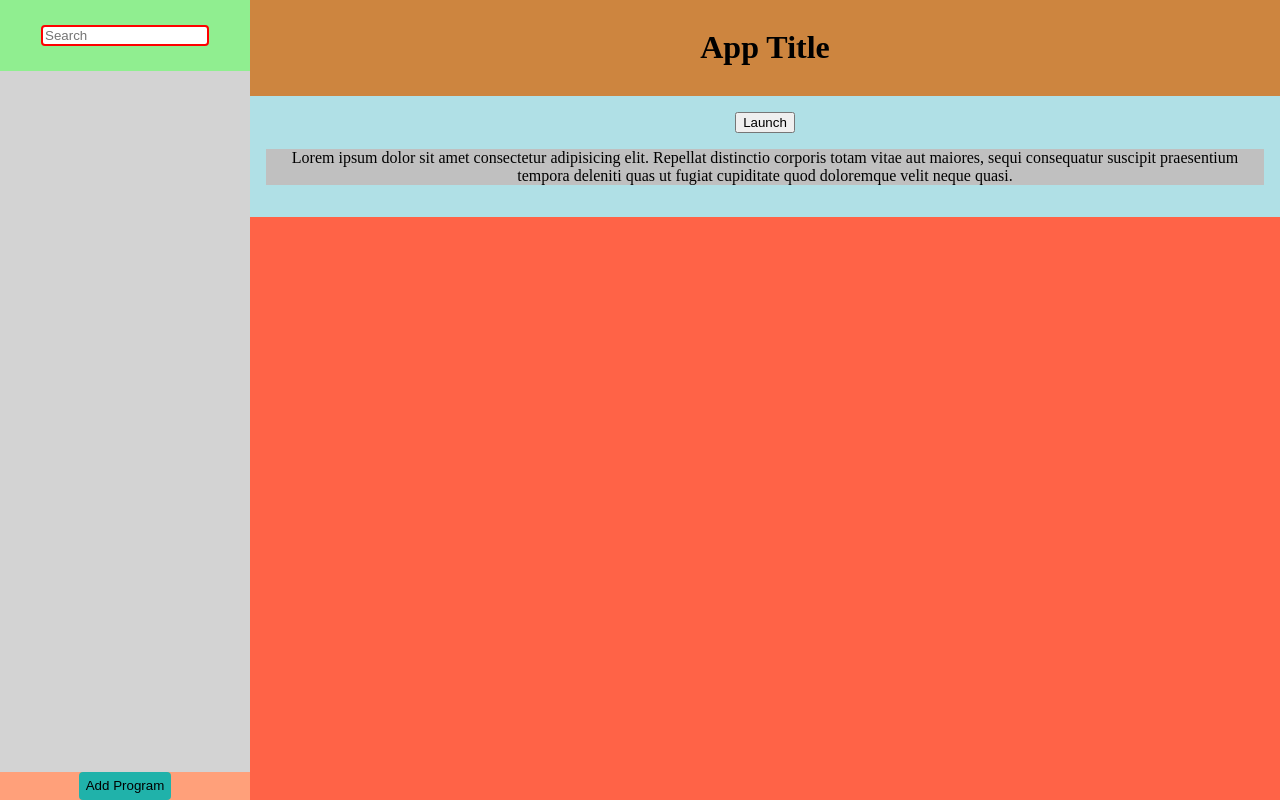
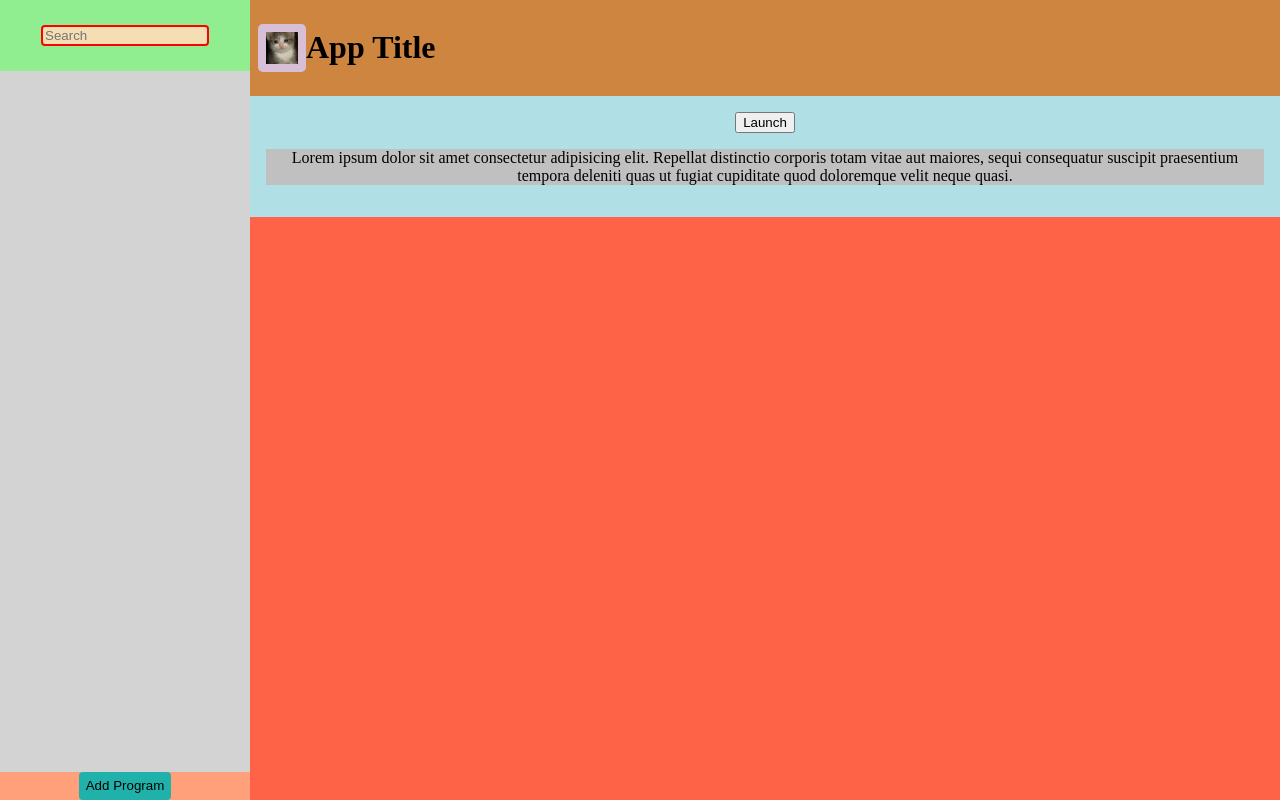
Before and after one commit to Swift-Suite/Swift-Launch, an Electron app: page src/index.html in a window 1280 px wide. Drawn offline with Linux system fonts and the light colour scheme; no server answers.

Commit message:
DR - Updated Icon

```diff
--- a/assets/css/index.css
+++ b/assets/css/index.css
@@ -7,11 +7,11 @@ body{
 
 /*modifying scrollbar*/
 ::-webkit-scrollbar{
-    width: 10px;
+    width: 8px;
 }
 
 ::-webkit-scrollbar-track-piece{ /*portion of scrollbar that the thumb is not over*/
-    background: #888;
+    background-color: rebeccapurple;
 }
 
 ::-webkit-scrollbar-thumb{ /*shows current position in scroll*/
@@ -47,6 +47,7 @@ body{
     border: 2px solid red;
     border-radius: 4px;
     transition: width 0.4s ease-in-out;
+    background-color: wheat;
 }
 
 #search-bar[type=text]:focus{
@@ -74,7 +75,6 @@ body{
 
 #add-button-container{
     background-color: lightsalmon;
-    bottom: auto;
 }
 
 #add-program-button {
@@ -101,8 +101,19 @@ body{
 }
 
 .program-header {
+    display: flex;
+    flex-direction: row;
     background-color: peru;
     padding: 0.5em;
+}
+
+#program-icon {
+    padding: 0.5rem;
+    height: 2rem;
+    width: 2rem;
+    align-self: center;
+    background-color: thistle;
+    border-radius: 10%;
 }
 
 
--- a/src/index.html
+++ b/src/index.html
@@ -20,6 +20,7 @@
          </div> <!-- Left Panel End -->
          <div id="content-panel"> <!-- Content Screen Start -->
             <div class="program-header">
+                <img src="../assets/cat.jpg" id="program-icon">
                 <h1 id="title">App Title</h1>
             </div>
             <div class="program-body">
```
Also changed, not shown: main.js (+15 -0 lines).
